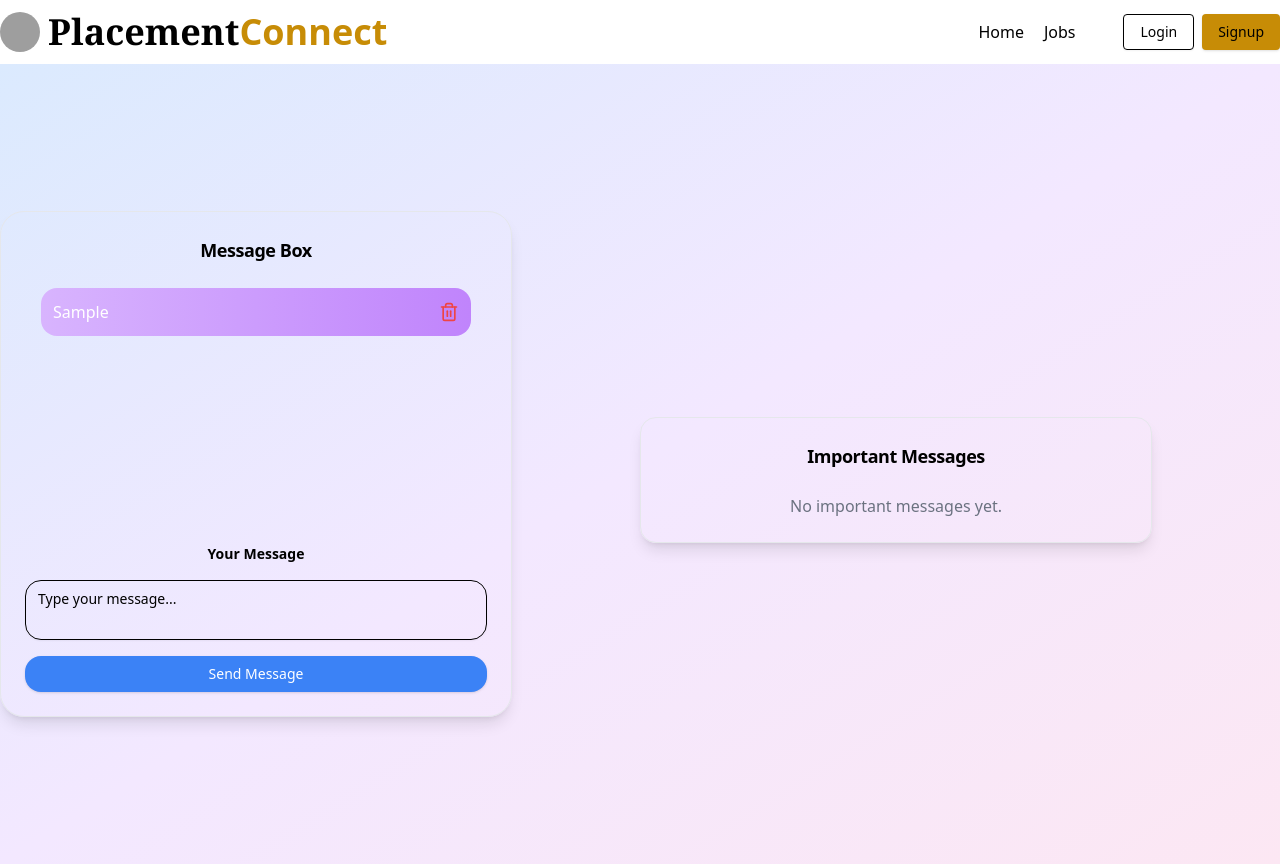
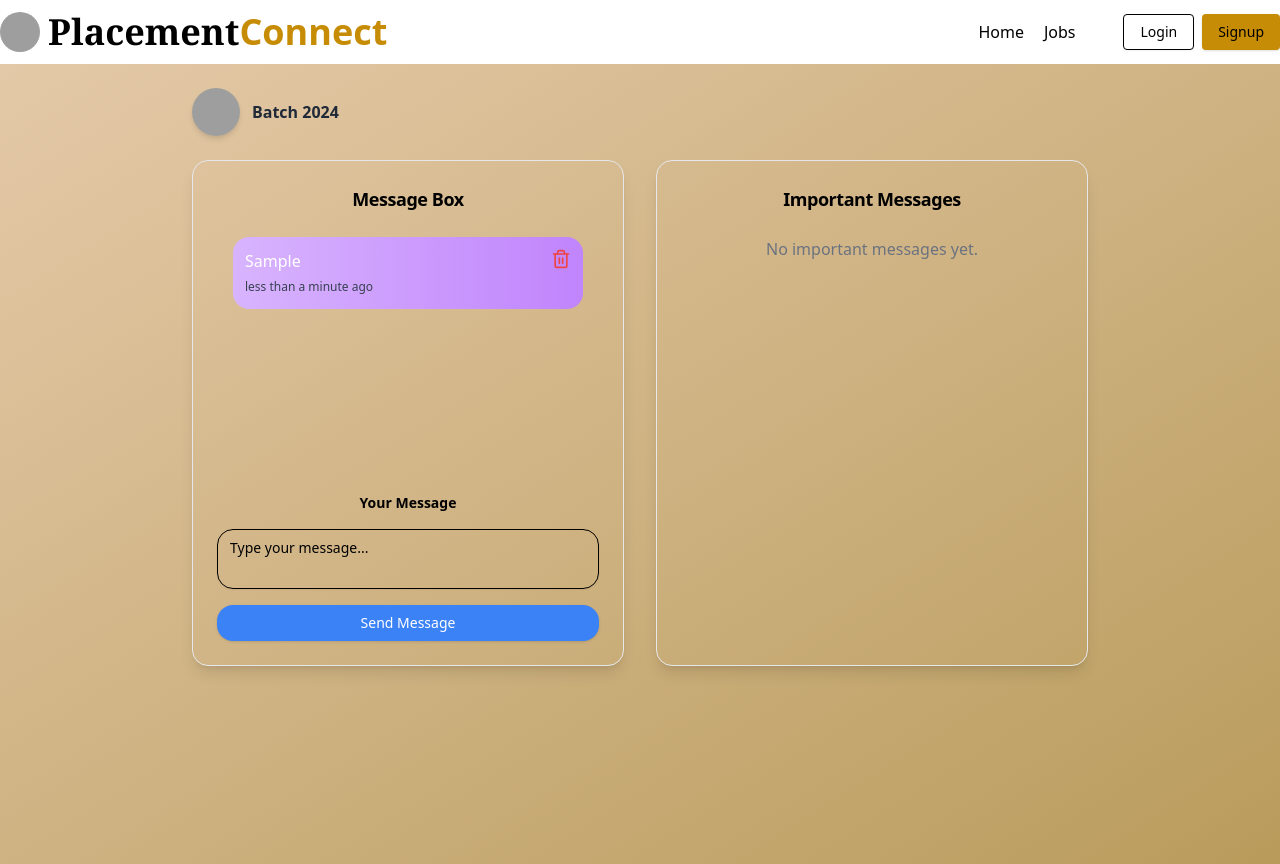
Before and after one commit to KHATIYAN19/campus-connect, a React (Vite) app in the folder frontend/: page /messageBox in a window 1280 px wide. Both pictures are taken after typing "Sample" into the empty fields and a click on the button "Send Message". Built offline with nearby package versions, Linux system fonts and the light colour scheme; grey boxes are pictures that could not be loaded.

Commit message:
changes in msgBox

```diff
--- a/frontend/package.json
+++ b/frontend/package.json
@@ -21,6 +21,7 @@
     "axios": "^1.7.7",
     "class-variance-authority": "^0.7.0",
     "clsx": "^2.1.1",
+    "date-fns": "^4.1.0",
     "embla-carousel-react": "^8.3.1",
     "lucide-react": "^0.456.0",
     "mongoose": "^8.8.1",
--- a/frontend/src/Components/pages/MessageBox.jsx
+++ b/frontend/src/Components/pages/MessageBox.jsx
@@ -1,13 +1,13 @@
 import React, { useState } from 'react';
+import { formatDistanceToNow } from 'date-fns';
 import { Button } from '../ui/button';
 import { Label } from '../ui/label';
 import { Textarea } from '../ui/textarea';
 import { Card, CardContent, CardFooter, CardHeader, CardTitle } from '../ui/card';
 import { ScrollArea } from '../ui/scroll-area';
-import { Badge } from '../ui/badge';
 import { Trash2 } from 'lucide-react';
 
-const MessageBox = ({ userRole }) => {
+const MessageBox = ({ userRole, batchName = 'Batch 2024', profileImage = '/path-to-image.jpg' }) => {
   const [messages, setMessages] = useState([]);
   const [input, setInput] = useState('');
   const [importantMessages, setImportantMessages] = useState([]);
@@ -15,9 +15,9 @@ const MessageBox = ({ userRole }) => {
   const handleSend = () => {
     if (input.trim() === '') return;
 
-
     const newMessage = {
       text: input,
+      timestamp: new Date(),
       isImportant: input.toLowerCase().includes('important') || userRole === 'admin',
     };
 
@@ -30,7 +30,6 @@ const MessageBox = ({ userRole }) => {
     setInput('');
   };
 
-
   const handleDelete = (msgToDelete) => {
     setMessages(messages.filter((msg) => msg !== msgToDelete));
 
@@ -40,12 +39,26 @@ const MessageBox = ({ userRole }) => {
   };
 
   return (
-    <div className="flex justify-center items-center min-h-screen bg-gradient-to-br from-blue-100 via-purple-100 to-pink-100">
-      <Card className="w-full max-w-lg shadow-lg rounded-3xl">
+    <div className="min-h-screen bg-gradient-to-br from-[#e4c9a8] to-[#b99c5c] flex flex-col items-center p-6">
+      <div className="w-full max-w-4xl flex items-center mb-6">
+        <div className="flex items-center">
+          <img
+            src={"https://encrypted-tbn0.gstatic.com/images?q=tbn:ANd9GcQwO7ObL7LxewOC3tzo8iOSc6Kd_B21OtYyyg&s"}
+            alt="Profile"
+            className="w-12 h-12 rounded-full object-cover shadow-md"
+          />
+          <div className="ml-3">
+            <p className="text-md font-bold text-gray-800">{batchName}</p>
+          </div>
+        </div>
+      </div>
+
+      <div className="grid grid-cols-1 md:grid-cols-2 gap-8 w-full max-w-4xl">
+        <Card className="shadow-lg rounded-2xl flex flex-col">
           <CardHeader>
             <CardTitle className="text-center text-lg font-bold">Message Box</CardTitle>
           </CardHeader>
-        <CardContent className="h-64 overflow-hidden">
+          <CardContent className="h-64">
             <ScrollArea className="h-full px-4">
               {messages.length === 0 ? (
                 <p className="text-gray-500 text-center">No messages yet. Start typing below!</p>
@@ -58,9 +71,14 @@ const MessageBox = ({ userRole }) => {
                         msg.isImportant
                           ? 'bg-gradient-to-r from-yellow-300 to-yellow-400 text-black'
                           : 'bg-gradient-to-r from-purple-300 to-purple-400 text-white'
-                    } flex justify-between items-center`}
+                      } flex justify-between items-start`}
                     >
-                    {msg.text}
+                      <div>
+                        <p>{msg.text}</p>
+                        <span className="text-xs text-gray-700">
+                          {formatDistanceToNow(new Date(msg.timestamp), { addSuffix: true })}
+                        </span>
+                      </div>
                       <button
                         className="ml-3 text-red-500 hover:text-red-700"
                         onClick={() => handleDelete(msg)}
@@ -93,12 +111,12 @@ const MessageBox = ({ userRole }) => {
           </CardFooter>
         </Card>
 
-      <div className="mt-8 w-full max-w-lg mx-auto">
-        <Card className="shadow-lg rounded-2xl">
+        <Card className="shadow-lg rounded-2xl flex flex-col">
           <CardHeader>
             <CardTitle className="text-center text-lg font-bold">Important Messages</CardTitle>
           </CardHeader>
-          <CardContent>
+          <CardContent className="h-64">
+            <ScrollArea className="h-full px-4">
               {importantMessages.length === 0 ? (
                 <p className="text-gray-500 text-center">No important messages yet.</p>
               ) : (
@@ -106,9 +124,14 @@ const MessageBox = ({ userRole }) => {
                   {importantMessages.map((msg, index) => (
                     <li
                       key={index}
-                    className="p-3 rounded-2xl bg-gradient-to-r from-yellow-400 to-yellow-500 text-black flex justify-between items-center"
+                      className="p-3 rounded-2xl bg-gradient-to-r from-yellow-400 to-yellow-500 text-black flex justify-between items-start"
                     >
-                    {msg.text}
+                      <div>
+                        <p>{msg.text}</p>
+                        <span className="text-xs text-gray-700">
+                          {formatDistanceToNow(new Date(msg.timestamp), { addSuffix: true })}
+                        </span>
+                      </div>
                       <button
                         className="ml-3 text-red-500 hover:text-red-700"
                         onClick={() => handleDelete(msg)}
@@ -119,6 +142,7 @@ const MessageBox = ({ userRole }) => {
                   ))}
                 </ul>
               )}
+            </ScrollArea>
           </CardContent>
         </Card>
       </div>
```
Also changed, not shown: 1 other file (tests, documents, lock files or other folders). Lines whose indentation alone changed are shown as unchanged.
